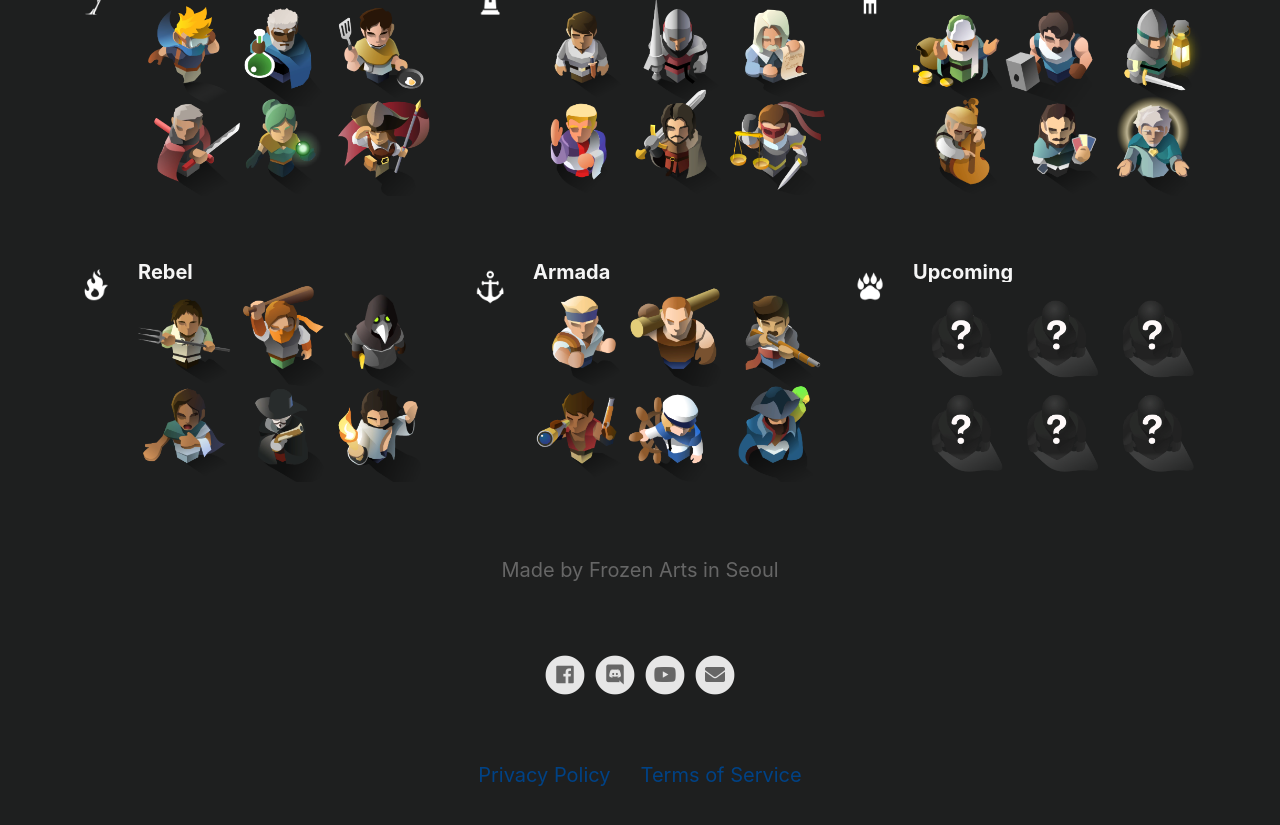
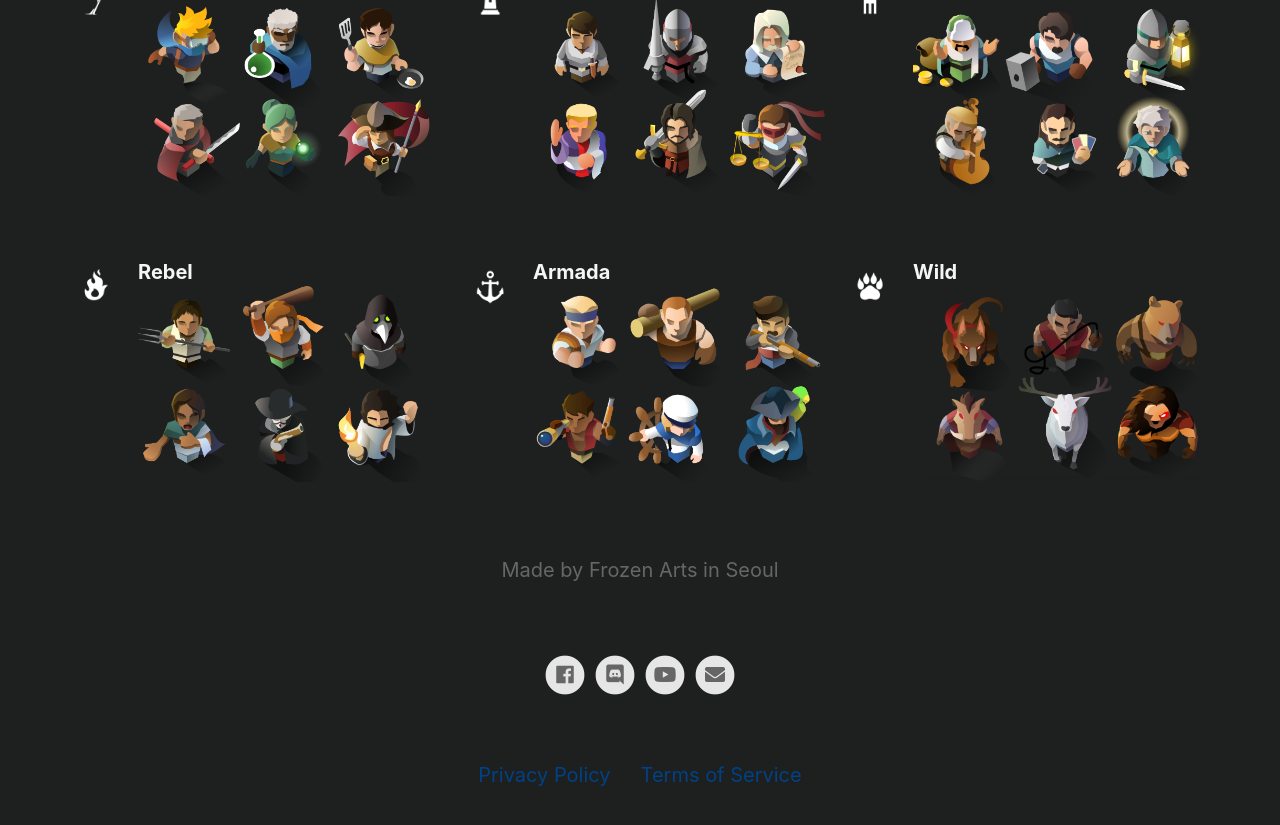
Before and after one commit to ArgoExped/Frozen-Arts, a Jekyll site: the page built from index.html, in a window 1280 px wide and 900 px high, scrolled down 1108 px. Shown: the top 825 px of the window. Built offline with Jekyll 4.4.1, drawn with Linux system fonts in a browser that asks for light colours; nearby versions of some CDN libraries.

Commit message:
Wild group updated

```diff
--- a/_config.yml
+++ b/_config.yml
@@ -55,9 +55,9 @@ features                                  :
     description                           : assets/grouphero/Armada.png
     fontawesome_icon_name                 : assets/groups/Armada.png
 
-  - title                                 : Upcoming
-    description                           : assets/grouphero/Upcoming.png
-    fontawesome_icon_name                 : assets/groups/Upcoming.png
+  - title                                 : Wild
+    description                           : assets/grouphero/Wild.png
+    fontawesome_icon_name                 : assets/groups/Wild.png
 
   - title                                 : #Smart App Banner
     description                           : #Display a smart app banner on iOS devices.
```
Also changed, not shown: assets/grouphero/wild.png (added), assets/groups/Wild.png (renamed from assets/groups/Upcoming.png).
